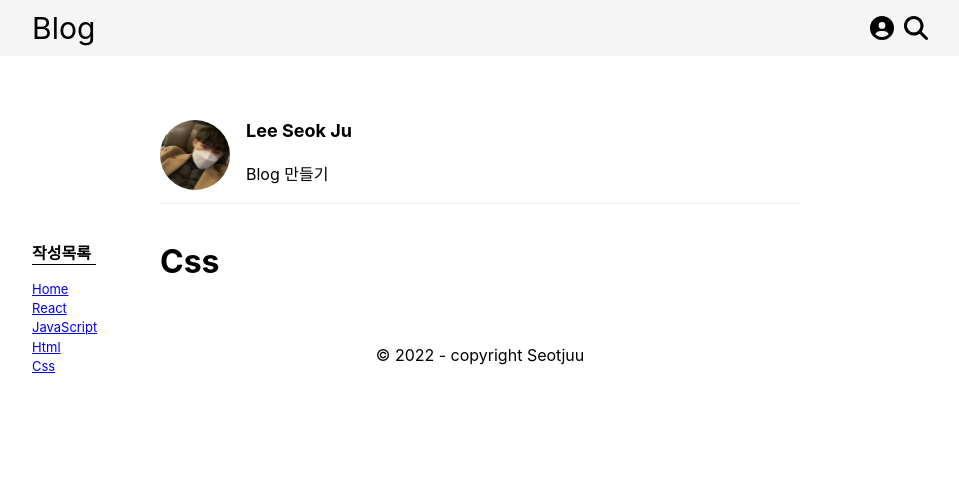
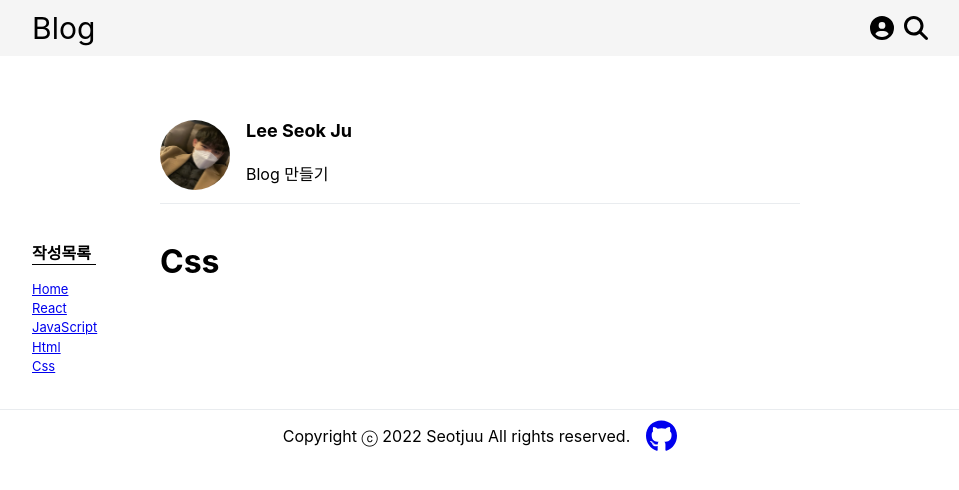
Before and after one commit to Seotjuu/Blog, a React (Create React App) app: page /list4 in a window 1280 px wide. Shown: the top 490 px of the page, without its empty margins (160-1119 px from the left). Built offline with nearby package versions, Linux system fonts and the light colour scheme.

Commit message:
2022. 10. 04. footer github link 추가

```diff
--- a/src/App.css
+++ b/src/App.css
@@ -1,5 +1,10 @@
 html,
 body {
+  height: 100%;
+  width: 100%;
+}
+
+#root{
   height: 100%;
   width: 100%;
 }
--- a/src/css/main.css
+++ b/src/css/main.css
@@ -16,6 +16,10 @@
 /* Footer.css */
 
 .footer {
-    bottom: 1;
-    text-align: center;
+    margin-top: 10%;
+    padding-top: 10px;
+    border-top: solid 1px #E9ECEF;
+    display: flex;
+    justify-content: center;
+    align-items: center;
 }
--- a/src/pages/Footer.js
+++ b/src/pages/Footer.js
@@ -1,10 +1,16 @@
 // Blog Footer 화면
+
+import {
+  faGithub
+} from "@fortawesome/free-brands-svg-icons";
+import { FontAwesomeIcon } from "@fortawesome/react-fontawesome";
 
 export default function Footer() {
   return (
     <>
       <div className="footer">
-        <a>© 2022 - copyright Seotjuu</a>
+        <a>Copyright ⓒ 2022 Seotjuu All rights reserved.</a>&emsp;
+        <a href="https://github.com/Seotjuu" color="black"><FontAwesomeIcon icon={faGithub} size="2x" /></a>
       </div>
     </>
   );
```
